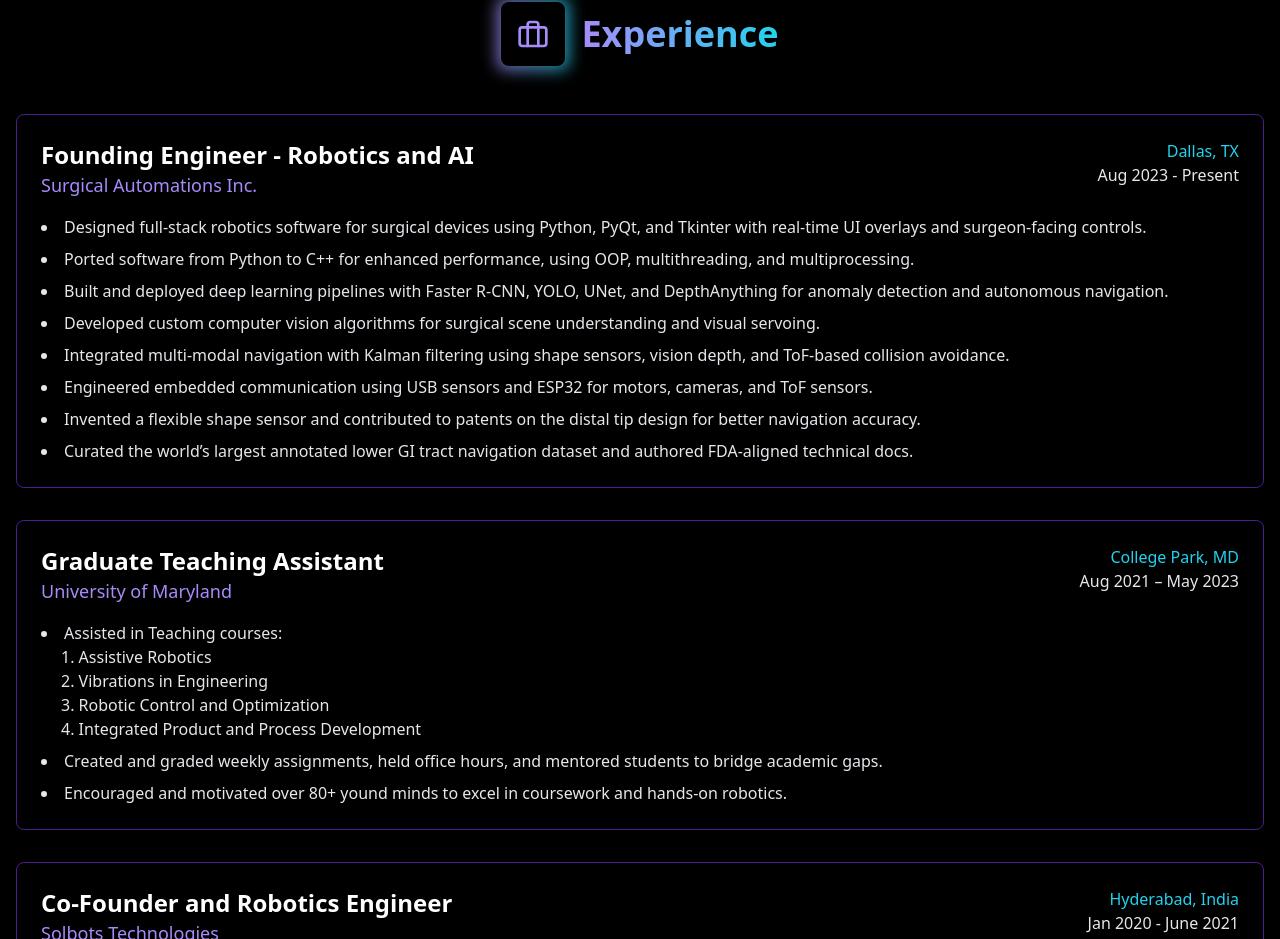
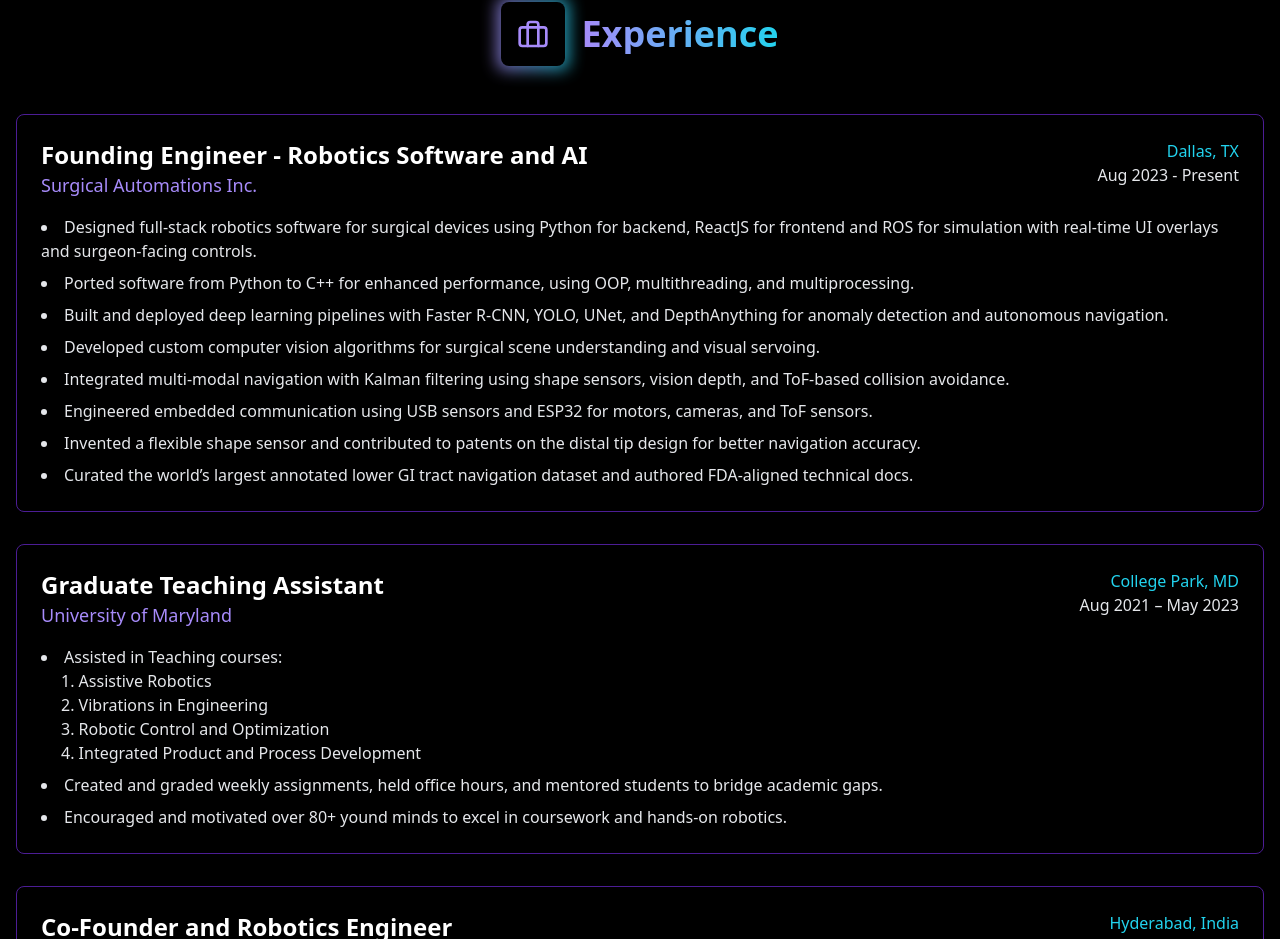
Before and after one commit to breakthematrix-ai/bharadwaj-portfolio, a React (Vite) app: page / in a window 1280 px wide. Shown: the part 2510-3449 px from the top of the page. Built offline with nearby package versions, Linux system fonts and the light colour scheme.

Commit message:
added information  to work

```diff
--- a/src/components/Experience.tsx
+++ b/src/components/Experience.tsx
@@ -10,12 +10,12 @@ const Experience: React.FC = () => {
 
   const experiences = [
     {
-      title: "Founding Engineer - Robotics and AI",
+      title: "Founding Engineer - Robotics Software and AI",
       company: "Surgical Automations Inc.",
       location: "Dallas, TX",
       period: "Aug 2023 - Present",
       responsibilities: [
-        "Designed full-stack robotics software for surgical devices using Python, PyQt, and Tkinter with real-time UI overlays and surgeon-facing controls.",
+        "Designed full-stack robotics software for surgical devices using Python for backend, ReactJS for frontend and ROS for simulation with real-time UI overlays and surgeon-facing controls.",
         "Ported software from Python to C++ for enhanced performance, using OOP, multithreading, and multiprocessing.",
         "Built and deployed deep learning pipelines with Faster R-CNN, YOLO, UNet, and DepthAnything for anomaly detection and autonomous navigation.",
         "Developed custom computer vision algorithms for surgical scene understanding and visual servoing.",
```
